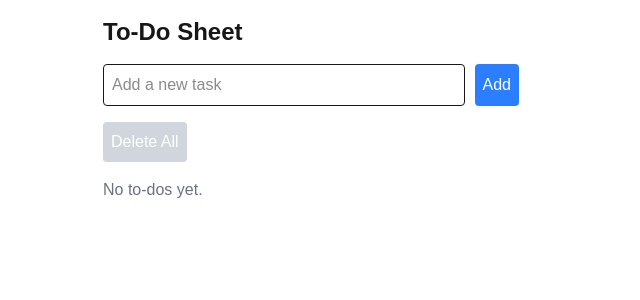
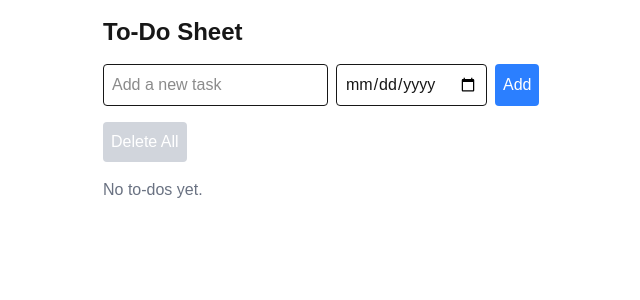
Before and after one commit to Anthony-obiako/todosheet, a Next.js app: page / in a window 1280 px wide. Shown: the top 300 px of the page, without its empty margins (329-969 px from the left). Built offline with nearby package versions, Linux system fonts and the light colour scheme.

Commit message:
added due date and fixed todo bug

```diff
--- a/src/components/AddToDoForm.tsx
+++ b/src/components/AddToDoForm.tsx
@@ -1,29 +1,45 @@
-import { useState } from "react";
+import { useState } from 'react';
 
 interface AddTodoFormProps {
-  onAdd: (text: string) => void;
+  onAdd: (text: string, dueDate: string | null) => void;
 }
 
 export default function AddTodoForm({ onAdd }: AddTodoFormProps) {
-  const [text, setText] = useState("");
+  const [text, setText] = useState('');
+  const [dueDate, setDueDate] = useState<string | null>(null);
 
   const handleSubmit = (e: React.FormEvent) => {
     e.preventDefault();
-    if (text.trim() === "") return; // Prevent empty submissions
-    onAdd(text);
-    setText(""); // Clear input
+    if (text.trim() === '') return; // Prevent empty submissions
+    onAdd(text, dueDate);
+    setText(''); // Clear text input
+    setDueDate(null); // Clear date input
   };
 
   return (
-    <form onSubmit={handleSubmit} className="flex mb-4 gap-2.5">
+    <form onSubmit={handleSubmit} className="flex mb-4 gap-2 flex-col sm:flex-row">
+      <div className="flex flex-grow gap-2">
         <input
           type="text"
           value={text}
           onChange={(e) => setText(e.target.value)}
           placeholder="Add a new task"
           className="flex-grow p-2 border rounded"
+          aria-label="Task description"
         />
-      <button type="submit" className="bg-blue-500 text-white p-2 rounded">
+        <input
+          type="date"
+          value={dueDate || ''}
+          onChange={(e) => setDueDate(e.target.value || null)}
+          className="p-2 border rounded"
+          aria-label="Task due date"
+        />
+      </div>
+      <button
+        type="submit"
+        className="bg-blue-500 text-white p-2 rounded"
+        aria-label="Add task"
+      >
         Add
       </button>
     </form>
--- a/src/components/ToDoItem.tsx
+++ b/src/components/ToDoItem.tsx
@@ -1,58 +1,87 @@
-import { useState } from 'react';
+import { useState } from "react";
 
 interface Todo {
   id: number;
   text: string;
   completed: boolean;
+  dueDate: string | null;
 }
 
 interface TodoItemProps {
   todo: Todo;
   onToggle: (id: number) => void;
   onDelete: (id: number) => void;
-  onEdit: (id: number, newText: string) => void;
+  onEdit: (id: number, newText: string, newDueDate: string | null) => void;
 }
 
-export default function TodoItem({ todo, onToggle, onDelete, onEdit }: TodoItemProps) {
+export default function TodoItem({
+  todo,
+  onToggle,
+  onDelete,
+  onEdit,
+}: TodoItemProps) {
   const [isEditing, setIsEditing] = useState(false);
   const [editText, setEditText] = useState(todo.text);
+  const [editDueDate, setEditDueDate] = useState(todo.dueDate);
 
   const handleSave = () => {
-    onEdit(todo.id, editText);
+    onEdit(todo.id, editText, editDueDate);
     setIsEditing(false);
   };
 
   return (
-    <li className="flex justify-between items-center p-2 border-b">
-      <div className="flex items-center flex-grow">
+    <li className="flex justify-between items-center p-2 border-b gap-2.5">
+      <div className="flex items-center flex-grow break-words max-w">
         <input
           type="checkbox"
           checked={todo.completed}
           onChange={() => onToggle(todo.id)}
           className="mr-2"
-          aria-label={`Mark ${todo.text} as ${todo.completed ? 'incomplete' : 'complete'}`}
+          aria-label={`Mark ${todo.text} as ${
+            todo.completed ? "incomplete" : "complete"
+          }`}
         />
         {isEditing ? (
+          <div className="flex flex-col gap-2 flex-grow">
             <input
               type="text"
               value={editText}
               onChange={(e) => setEditText(e.target.value)}
-            className="flex-grow p-1 border rounded"
+              className="p-1 border rounded break-words"
               aria-label="Edit task text"
             />
+            <input
+              type="date"
+              value={editDueDate || ""}
+              onChange={(e) => setEditDueDate(e.target.value || null)}
+              className="p-1 border rounded"
+              aria-label="Edit task due date"
+            />
+          </div>
         ) : (
-          <span className={todo.completed ? 'line-through text-gray-500' : ''}>
+          <div className="flex flex-col break-words max-w-52">
+            <span
+              className={
+                todo.completed ? "line-through text-gray-500" : "break-words "
+              }
+            >
               {todo.text}
             </span>
+            {todo.dueDate && (
+              <span className="text-sm text-gray-600">
+                Due: {new Date(todo.dueDate).toLocaleDateString()}
+              </span>
+            )}
+          </div>
         )}
       </div>
       <div className="flex gap-2">
         <button
           onClick={isEditing ? handleSave : () => setIsEditing(true)}
           className="bg-blue-500 text-white px-2 py-1 rounded"
-          aria-label={isEditing ? 'Save edited task' : 'Edit task'}
+          aria-label={isEditing ? "Save edited task" : "Edit task"}
         >
-          {isEditing ? 'Save' : 'Edit'}
+          {isEditing ? "Save" : "Edit"}
         </button>
         <button
           onClick={() => onDelete(todo.id)}
--- a/src/components/ToDoSheet.tsx
+++ b/src/components/ToDoSheet.tsx
@@ -8,6 +8,7 @@ interface Todo {
   id: number;
   text: string;
   completed: boolean;
+  dueDate: string | null;
 }
 
 export default function TodoSheet() {
@@ -34,9 +35,9 @@ export default function TodoSheet() {
     }
   }, [todos]);
 
-  const addTodo = (text: string) => {
+  const addTodo = (text: string, dueDate: string | null) => {
     if (text.trim() === '') return;
-    const newTodo: Todo = { id: Date.now(), text, completed: false };
+    const newTodo: Todo = { id: Date.now(), text, completed: false, dueDate };
     setTodos([...todos, newTodo]);
   };
 
@@ -50,10 +51,10 @@ export default function TodoSheet() {
     setTodos(todos.filter(todo => todo.id !== id));
   };
 
-  const editTodo = (id: number, newText: string) => {
+  const editTodo = (id: number, newText: string, newDueDate: string | null) => {
     if (newText.trim() === '') return; // Prevent empty edits
     setTodos(todos.map(todo =>
-      todo.id === id ? { ...todo, text: newText } : todo
+      todo.id === id ? { ...todo, text: newText, dueDate: newDueDate } : todo
     ));
   };
 
```
Lines whose indentation alone changed are shown as unchanged.
